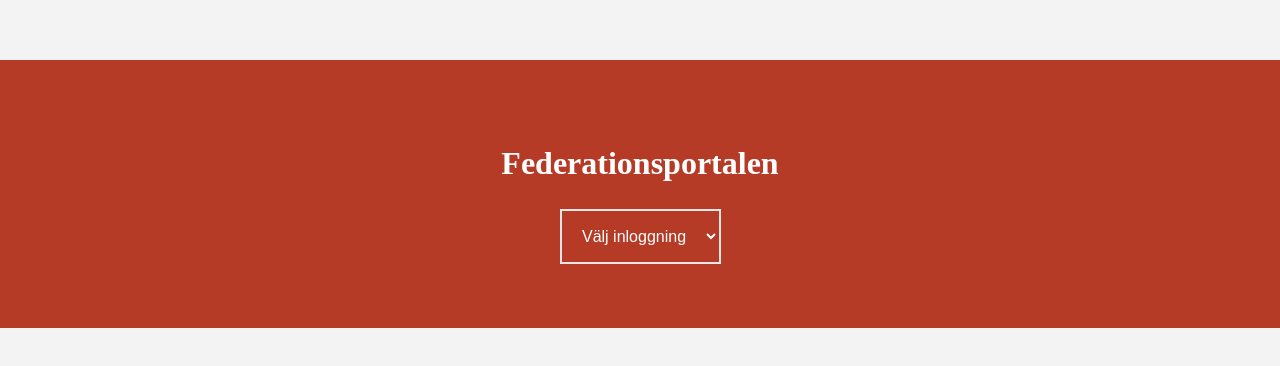
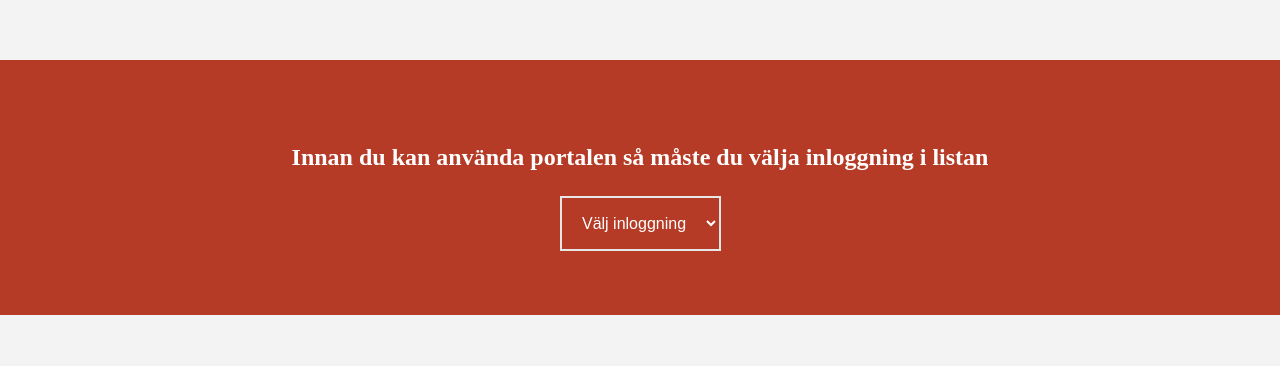
Before and after one commit to rob1sun/pwa-example, a plain HTML site: page index.html in a window 1280 px wide. Shown: the part 164-530 px from the top of the page. Drawn offline with Linux system fonts and the light colour scheme; no server answers.

Commit message:
Update index.html

```diff
--- a/index.html
+++ b/index.html
@@ -35,7 +35,7 @@
 <body>
 <section id="myOrg"></section>
 <div class="selectIdpDiv" id="idpSelectDiv">
-<h1>Federationsportalen</h1>
+<h2>Innan du kan använda portalen så måste du välja inloggning i listan</h2>
 <select class="button" id="idpSelect" onchange="updateIdp()">
 <option value="" selected>Välj inloggning</option>
 </select>
```
